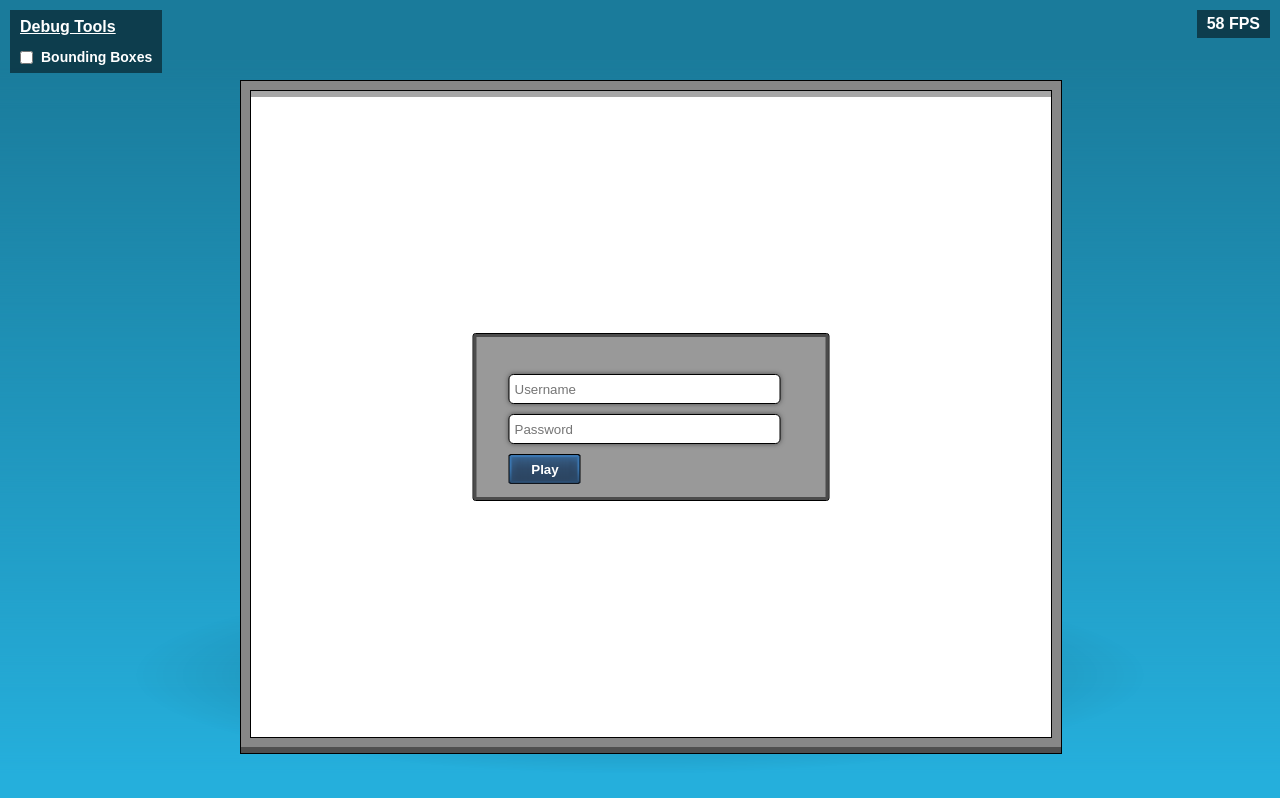
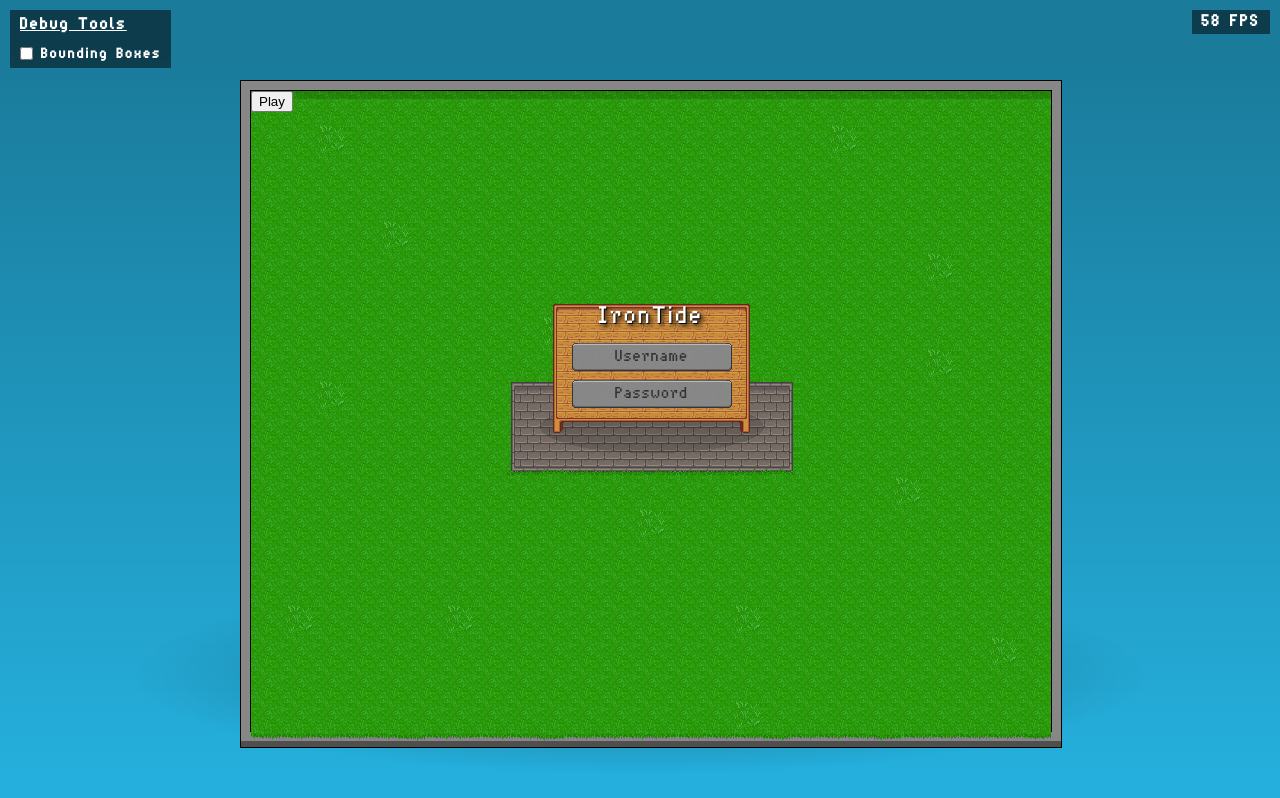
Before and after one commit to mrhid6/game_app_v2, a website: page client/index.html in a window 1280 px wide. Drawn offline with nearby package versions, Linux system fonts and the light colour scheme.

Commit message:
reworked login screen and global fonts

```diff
--- a/client/css/style.css
+++ b/client/css/style.css
@@ -1,8 +1,22 @@
+
+@font-face {
+    font-family: Pixeled;
+    src: url("/client/fonts/Pixeled.ttf");
+}
+
+@font-face {
+    font-family: AdvoCut;
+    src: url("/client/fonts/AdvoCut.ttf");
+}
+
 body{
     padding:0;
     margin:0;
     background:#25afdc url('/client/img/bg.png') repeat-x 0 0;
-    font-family:Arial, sans-serif;
+    font-family: AdvoCut;
+    letter-spacing: 2px;
+    font-smooth: never;
+    -webkit-font-smoothing : none;
 }
 
 #white_glow{
@@ -24,70 +38,91 @@ body{
     top: 50%;
     margin-left:-400px;
     margin-top:-320px;
-    width:800px;
-    height:640px;
-    border-style: solid;
-    border-width: 17px 11px 17px;
-    -moz-border-image: url("/client/img/borders1.png") 17 11 17 repeat;
-    -webkit-border-image: url("/client/img/borders1.png") 17 11 17 repeat;
-    -o-border-image: url("/client/img/borders1.png") 17 11 17 repeat;
-    border-image: url("/client/img/borders1.png") 17 11 17 fill repeat;
-    background: #cbcbcb;
+    width:822px;
+    height:668px;
+    background:transparent url("/client/img/wrapper_bg.png");
 }
 
 #wrapper canvas{
     background:#fff;
     display:block;
     position: absolute;
-    left:0;
-    top:0;
+    left:11px;
+    top:11px;
     z-index: 0;
+    font-family: AdvoCut;
+    letter-spacing: 1px;
 }
 
 #wrapper .loginScreen{
     position: absolute;
-    left:0;
-    top:0;
+    left:11px;
+    top:11px;
     width:800px;
-    height:640px;
+    height:652px;
     z-index: 1;
+    background:transparent url("/client/img/login_bg.png") no-repeat 0 0;
 }
 
 .loginScreen .error_div{
     color:red;
 }
 
-#wrapper .loginScreen .inner{
+#wrapper .title{
+    font-size:24px;
+    font-family: AdvoCut, sans-serif;
+    width:197px;
+    text-align: center;
     position: absolute;
-    left: 50%;
-    top: 50%;
-    -webkit-transform: translateX(-50%) translatey(-50%);
-    -moz-transform: translateX(-50%) translatey(-50%);
-    transform: translateX(-50%) translatey(-50%);
-    width:300px;
-    display:block;
-    -webkit-border-radius: 3px;
-    -moz-border-radius: 3px;
-    border-radius: 3px;
-    -webkit-box-shadow:inset 0 0 0 3px rgba(0,0,0,0.5);
-    box-shadow:inset 0 0 0 3px rgba(0,0,0,0.5);
-    border:1px solid #000;
-    padding:40px 20px 15px 35px;
-    background:rgba(0,0,0,0.4);
+    top:215px;
+    left:302px;
+    color:#fff;
+    text-shadow: 1px 1px 1px #000,
+    3px 3px 5px black;
 }
 
-#wrapper .loginScreen .inner input{
-    width:260px;
-    height:28px;
-    margin:0 0 10px 0;
-    -webkit-border-radius: 5px;
-    -moz-border-radius: 5px;
-    border-radius: 5px;
-    border:1px solid #000;
+#wrapper .loginScreen input{
+    width:160px;
+    height:26px;
+    margin:0;
+    border:none;
     outline: none;
     padding:0 5px;
-    -webkit-box-shadow: 0 0 5px 0 rgba(0,0,0,0.5);
-    box-shadow: 0 0 5px 0 rgba(0,0,0,0.5);
+    background:transparent;
+    font-family: AdvoCut;
+    font-size:16px;
+    color:#111;
+    -webkit-box-sizing: border-box;
+    -moz-box-sizing: border-box;
+    box-sizing: border-box;
+    text-align: center;
+    letter-spacing: 1px;
+}
+
+#wrapper .loginScreen input::-webkit-input-placeholder { /* Chrome/Opera/Safari */
+    color: #333;
+}
+#wrapper .loginScreen input::-moz-placeholder { /* Firefox 19+ */
+    color: #333;
+}
+#wrapper .loginScreen input:-ms-input-placeholder { /* IE 10+ */
+    color: #333;
+}
+#wrapper .loginScreen input:-moz-placeholder { /* Firefox 18- */
+    color: #333;
+}
+
+
+#wrapper .loginScreen .inp_username{
+    position: absolute;
+    left:321px;
+    top:253px;
+}
+
+#wrapper .loginScreen .inp_password{
+    position: absolute;
+    left:321px;
+    top:290px;
 }
 
 #wrapper .loginScreen .inner .inp_button{
--- a/client/index.html
+++ b/client/index.html
@@ -27,12 +27,11 @@
 <div id="wrapper">
     <div id="canvas-wrapper"></div>
     <div class="loginScreen">
-        <div class="inner">
-            <div class="error_div"></div>
-            <input type="text" class="inp_username" placeholder="Username"/>
-            <input type="password" class="inp_password" placeholder="Password">
-            <button class="inp_button">Play</button>
-        </div>
+        <div class="error_div"></div>
+        <div class="title">IronTide</div>
+        <input type="text" class="inp_username" placeholder="Username"/>
+        <input type="password" class="inp_password" placeholder="Password">
+        <button class="inp_button">Play</button>
     </div>
 </div>
 <div id="white_glow"></div>
--- a/client/js/client_player.js
+++ b/client/js/client_player.js
@@ -72,17 +72,19 @@ var Player = function(){
         var name_x = self.x+16;
         var name_y = self.y-16;
 
-        var font = "Bold 12px Arial";
+        var font = "Bold 12px AdvoCut";
         ctx.save();
         ctx.font = font;
         ctx.textBaseline = 'top';
-        ctx.fillStyle = 'rgba(0,0,0,0.1)';
+        ctx.fillStyle = 'rgba(0,0,0,0.15)';
         var padding = 6;
         var width = ctx.measureText(self.username).width + padding;
-        var height = 14;
+        var height = 14 + (padding/2);
 
         name_x-=(width/2);
         ctx.fillRect(name_x, name_y, width, height);
+        name_y-=2;
+        name_x+=1;
         ctx.fillStyle = '#000';
         ctx.fillText(self.username, name_x + (padding/2), name_y);
         ctx.restore();
```
Also changed, not shown: client/fonts/AdvoCut.ttf (added), client/fonts/Pixeled.ttf (added), client/img/login_bg.png (added), client/img/stone_path.png (added), client/img/tilesets/main_tileset.png, client/img/tilesets/wood.png, client/img/wrapper_bg.png (added), 4 other files.
